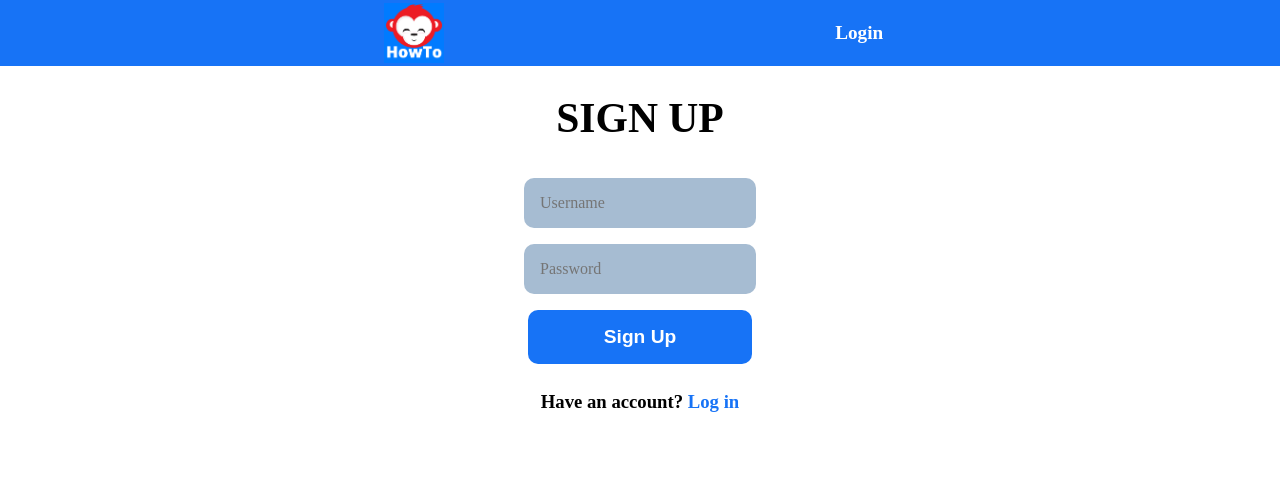
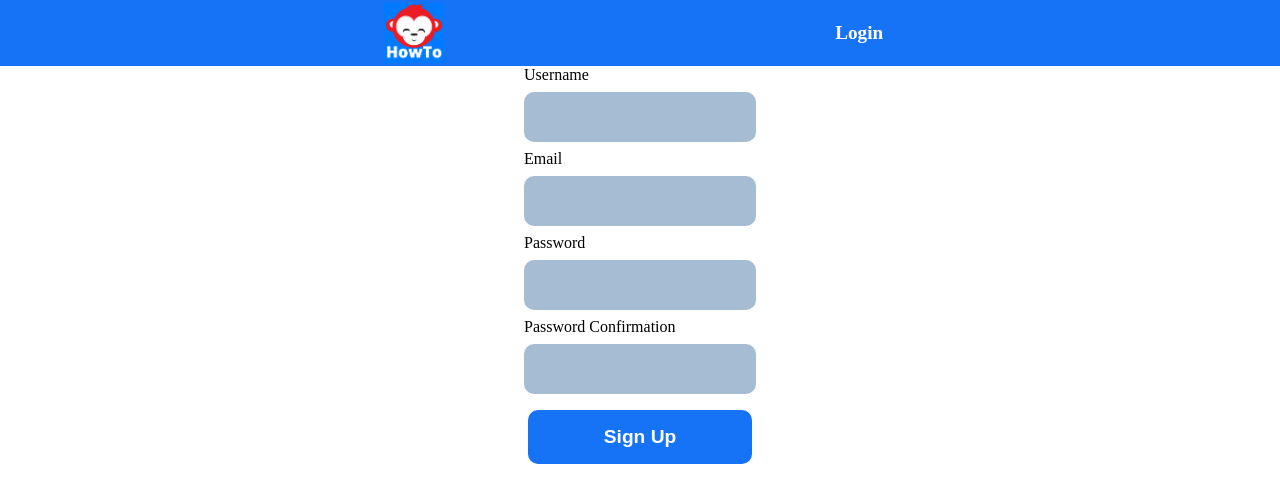
Before and after one commit to jonush/front-end, a React (Create React App) app in the folder how-to/: page /signup in a window 1280 px wide. Shown: the top 502 px of the page. Built offline with nearby package versions, Linux system fonts and the light colour scheme.

Commit message:
signup validation working

```diff
--- a/how-to/src/App.js
+++ b/how-to/src/App.js
@@ -8,7 +8,8 @@ import SignUp from './components/SignUp';
 import Dashboard from './components/Dashboard';
 import Guide from './components/content/Guide';
 import './App.css';
-import ValidatedLoginForm from './components/ValidatedLoginForm';
+
+
 
 function App() {
   const [loggedIn, setLoggedIn ] = useState(false);
--- a/how-to/src/components/SignUp.jsx
+++ b/how-to/src/components/SignUp.jsx
@@ -1,87 +1,146 @@
-import React, { useState } from 'react';
-import { useHistory, Link } from 'react-router-dom';
-import axios from 'axios';
+import React from 'react';
 
+function ValidationMessage(props) {
+  if (!props.valid) {
+    return(
+      <div className='error-msg'>{props.message}</div>
+    )
+  }
+  return null;
+}
 
-const SignUp = () => {
-  const history = useHistory();
+class App extends React.Component {
+  state = {
+    username: '', usernameValid: false,
+    email: '', emailValid: false,
+    password: '', passwordValid: false,
+    passwordConfirm: '', passwordConfirmValid: false,
+    formValid: false,
+    errorMsg: {}
+  }
 
-
-  const [user, setUser ] = useState({
-    username: '',
-    password: '',
-    email: '',
-  })
-
-  const handleInput = e => {
-    setUser({
-      ...user,
-      [e.target.name]: e.target.value
+  validateForm = () => {
+    const {usernameValid, emailValid, passwordValid, passwordConfirmValid} = this.state;
+    this.setState({
+      formValid: usernameValid && emailValid && passwordValid && passwordConfirmValid
     })
   }
 
-  const handleSubmit = e => {
-    e.preventDefault();
-    axios
-      .post('https://how-to-diy.herokuapp.com/api/auth/register', user)
-      .then(res => {
-        console.log('POST request for signup', res);
-        history.push('/login');
-      })
-      .catch(err => {
-        console.log(err.response);
-        alert('Sign Up Failed')
-      });
-
-    setUser({
-      username: '',
-      password: '',
-      //email: ''
-    })
+  updateUsername = (username) => {
+    this.setState({username}, this.validateUsername)
   }
 
-  return (
-    <div className='signup'>
-      <form onSubmit={handleSubmit}>
-        <h1>SIGN UP</h1>
+  validateUsername = () => {
+    const {username} = this.state;
+    let usernameValid = true;
+    let errorMsg = {...this.state.errorMsg}
 
-        <label>
-          <input
-            type='text'
-            //autoFocus
-            name='username'
-            value={user.username}
-            onChange={handleInput}
-            placeholder='Username'
-          />
-        </label>
+    if (username.length < 3) {
+      usernameValid = false;
+      errorMsg.username = 'Must be at least 3 characters long'
+    }
 
-        <label>
-          <input
-            type='password'
-            name='password'
-            value={user.password}
-            onChange={handleInput}
-            placeholder='Password'
-          />
-        </label>
+    this.setState({usernameValid, errorMsg}, this.validateForm)
+  }
 
-        {/* <label>
-          <input
-            type='text'
-            name='email'
-            value={user.email}
-            onChange={handleInput}
-            placeholder='Email'
-          />
-        </label> */}
+  updateEmail = (email) => {
+    this.setState({email}, this.validateEmail)
+  }
 
-        <button onSubmit={handleSubmit}>Sign Up</button>
-      </form>
+  validateEmail = () => {
+    const {email} = this.state;
+    let emailValid = true;
+    let errorMsg = {...this.state.errorMsg}
 
-      <h3>Have an account? <Link to='/login'>Log in</Link></h3>
-    </div>
-  )
+    // checks for format _@_._
+    if (!/^[^\s@]+@[^\s@]+\.[^\s@]+$/.test(email)){
+      emailValid = false;
+      errorMsg.email = 'Invalid email format'
+    }
+
+    this.setState({emailValid, errorMsg}, this.validateForm)
+  }
+
+  updatePassword = (password) => {
+    this.setState({password}, this.validatePassword);
+  }
+
+  validatePassword = () => {
+    const {password} = this.state;
+    let passwordValid = true;
+    let errorMsg = {...this.state.errorMsg}
+
+    // must be 6 chars
+    // must contain a number
+    // must contain a special character
+
+    if (password.length < 6) {
+      passwordValid = false;
+      errorMsg.password = 'Password must be at least 6 characters long';
+    } else if (!/\d/.test(password)){
+      passwordValid = false;
+      errorMsg.password = 'Password must contain a digit';
+    } else if (!/[!@#$%^&*]/.test(password)){
+      passwordValid = false;
+      errorMsg.password = 'Password must contain special character: !@#$%^&*';
+    }
+
+    this.setState({passwordValid, errorMsg}, this.validateForm);
+  }
+
+  updatePasswordConfirm = (passwordConfirm) => {
+    this.setState({passwordConfirm}, this.validatePasswordConfirm)
+  }
+
+  validatePasswordConfirm = () => {
+    const {passwordConfirm, password} = this.state;
+    let passwordConfirmValid = true;
+    let errorMsg = {...this.state.errorMsg}
+
+    if (password !== passwordConfirm) {
+      passwordConfirmValid = false;
+      errorMsg.passwordConfirm = 'Passwords do not match'
+    }
+
+    this.setState({passwordConfirmValid, errorMsg}, this.validateForm);
+  }
+
+  render() {
+    return (
+      <div className="App">
+        <main role='main'>
+          <form action='#' id='js-form'>
+            <div className='form-group'>
+              <label htmlFor='username'>Username</label>
+              < ValidationMessage valid={this.state.usernameValid} message={this.state.errorMsg.username} />
+              <input type='text' id='username' name='username' className='form-field'
+              value={this.state.username} onChange={(e) => this.updateUsername(e.target.value)}/>
+            </div>
+            <div className='form-group'>
+              <label htmlFor='email'>Email</label>
+              < ValidationMessage valid={this.state.emailValid} message={this.state.errorMsg.email} />
+              <input type='email' id='email' name='email' className='form-field'
+              value={this.state.email} onChange={(e) => this.updateEmail(e.target.value)}/>
+            </div>
+            <div className='form-group'>
+              <label htmlFor='password'>Password</label>
+              < ValidationMessage valid={this.state.passwordValid} message={this.state.errorMsg.password} />
+              <input type='password' id='password' name='password' className='form-field'
+              value={this.state.password} onChange={(e) => this.updatePassword(e.target.value)}/>
+            </div>
+            <div className='form-group'>
+              <label htmlFor='password-confirmation'>Password Confirmation</label>
+              < ValidationMessage valid={this.state.passwordConfirmValid} message={this.state.errorMsg.passwordConfirm} />
+              <input type='password' id='password-confirmation' name='password-confirmation' className='form-field' value={this.state.passwordConfirm} onChange={(e) => this.updatePasswordConfirm(e.target.value)}/>
+            </div>
+            <div className='form-controls'>
+              <button className='button' type='submit' disabled={!this.state.formValid}>Sign Up</button>
+            </div>
+          </form>
+        </main>
+      </div>
+    );
+  }
 }
 
-export default SignUp;
+export default App;
--- a/how-to/src/components/ValidatedLoginForm.jsx
+++ /dev/null
@@ -1,93 +0,0 @@
-import React from "react";
-import { Formik } from "formik";
-import * as EmailValidator from "email-validator";
-import * as Yup from "yup";
-const ValidatedLoginForm = () => (
-  <Formik
-    initialValues={{ email: "", password: "" }}
-    onSubmit={(values, { setSubmitting }) => {
-      setTimeout(() => {
-        console.log("Logging in", values);
-        setSubmitting(false);
-      }, 500);
-    }}
-    //********Handling validation messages yourself*******/
-    // validate={values => {
-    //   let errors = {};
-    //   if (!values.email) {
-    //     errors.email = "Required";
-    //   } else if (!EmailValidator.validate(values.email)) {
-    //     errors.email = "Invalid email address";
-    //   }
-
-    //   const passwordRegex = /(?=.*[0-9])/;
-    //   if (!values.password) {
-    //     errors.password = "Required";
-    //   } else if (values.password.length < 8) {
-    //     errors.password = "Password must be 8 characters long.";
-    //   } else if (!passwordRegex.test(values.password)) {
-    //     errors.password = "Invalida password. Must contain one number";
-    //   }
-
-    //   return errors;
-    // }}
-    //********Using Yum for validation********/
-
-    validationSchema={Yup.object().shape({
-      email: Yup.string()
-        .email()
-        .required("Required"),
-      password: Yup.string()
-        .required("No password provided.")
-        .min(8, "Password is too short - should be 8 chars minimum.")
-        .matches(/(?=.*[0-9])/, "Password must contain a number.")
-    })}
-  >
-    {props => {
-      const {
-        values,
-        touched,
-        errors,
-        isSubmitting,
-        handleChange,
-        handleBlur,
-        handleSubmit
-      } = props;
-      return (
-        <form onSubmit={handleSubmit}>
-          <label htmlFor="email">Email</label>
-          <input
-            name="email"
-            type="text"
-            placeholder="Enter your email"
-            value={values.email}
-            onChange={handleChange}
-            onBlur={handleBlur}
-            className={errors.email && touched.email && "error"}
-          />
-          {errors.email && touched.email && (
-            <div className="input-feedback">{errors.email}</div>
-          )}
-          <label htmlFor="email">Password</label>
-          <input
-            name="password"
-            type="password"
-            placeholder="Enter your password"
-            value={values.password}
-            onChange={handleChange}
-            onBlur={handleBlur}
-            className={errors.password && touched.password && "error"}
-          />
-          {errors.password && touched.password && (
-            <div className="input-feedback">{errors.password}</div>
-          )}
-          <button type="submit" disabled={isSubmitting}>
-            Login
-          </button>
-        </form>
-      );
-    }}
-  </Formik>
-);
-
-export default ValidatedLoginForm;
```
